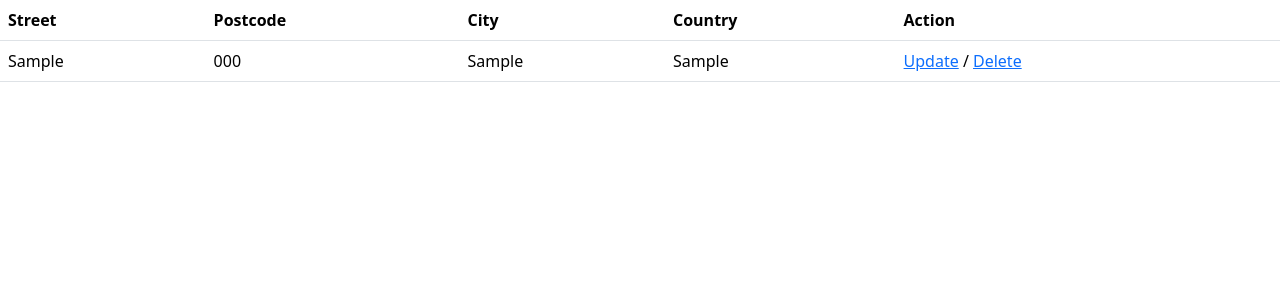
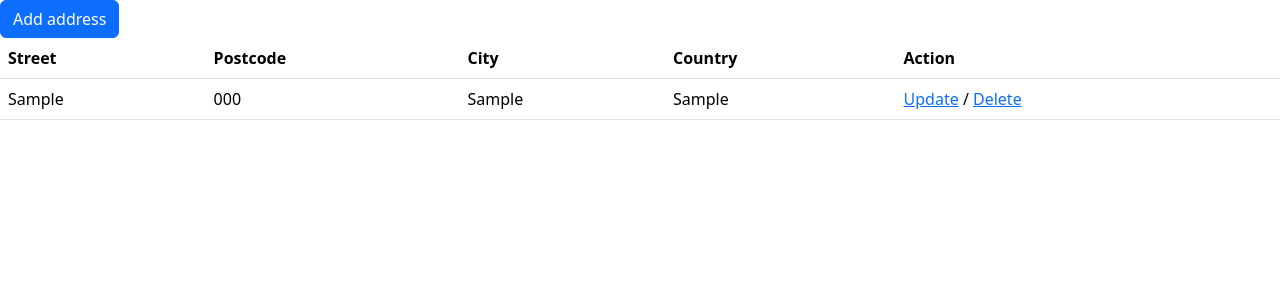
Before and after one commit to Segelzwerg/Rechnung, a Django app: page /addresses/ in a window 1280 px wide. Shown: the part 56-356 px from the top of the page. Run offline with Django 5.2, Linux system fonts and the light colour scheme; tables that the repository leaves empty hold one stand-in row (values such as "Sample post"); parts of the project's set-up code (start-up, migrations or seed data) failed here and were passed over; some libraries are stand-ins or nearby versions.

Commit message:
add "add"-button to address list

```diff
--- a/invoice/templates/invoice/address_list.html
+++ b/invoice/templates/invoice/address_list.html
@@ -2,6 +2,7 @@
 {% load django_bootstrap5 %}
 
 {% block content %}
+    {% bootstrap_button button_type="link" href="/address/add" content="Add address" %}
     <table class="table">
         <thead>
         <tr>
```
